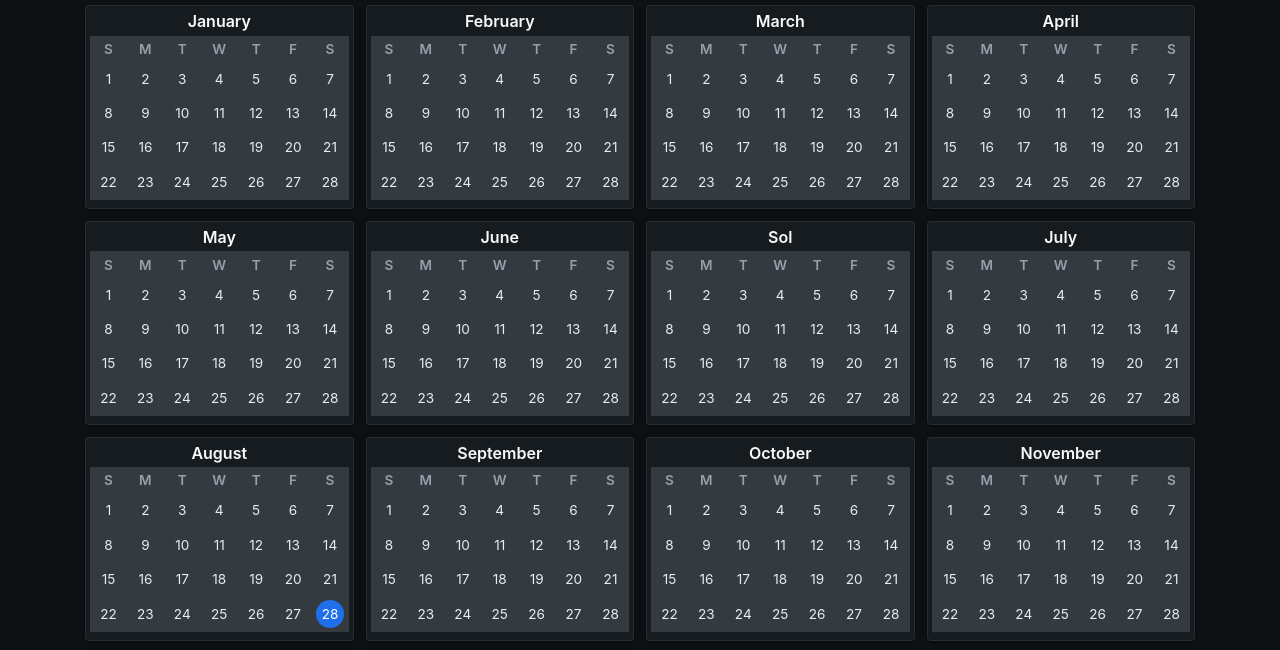
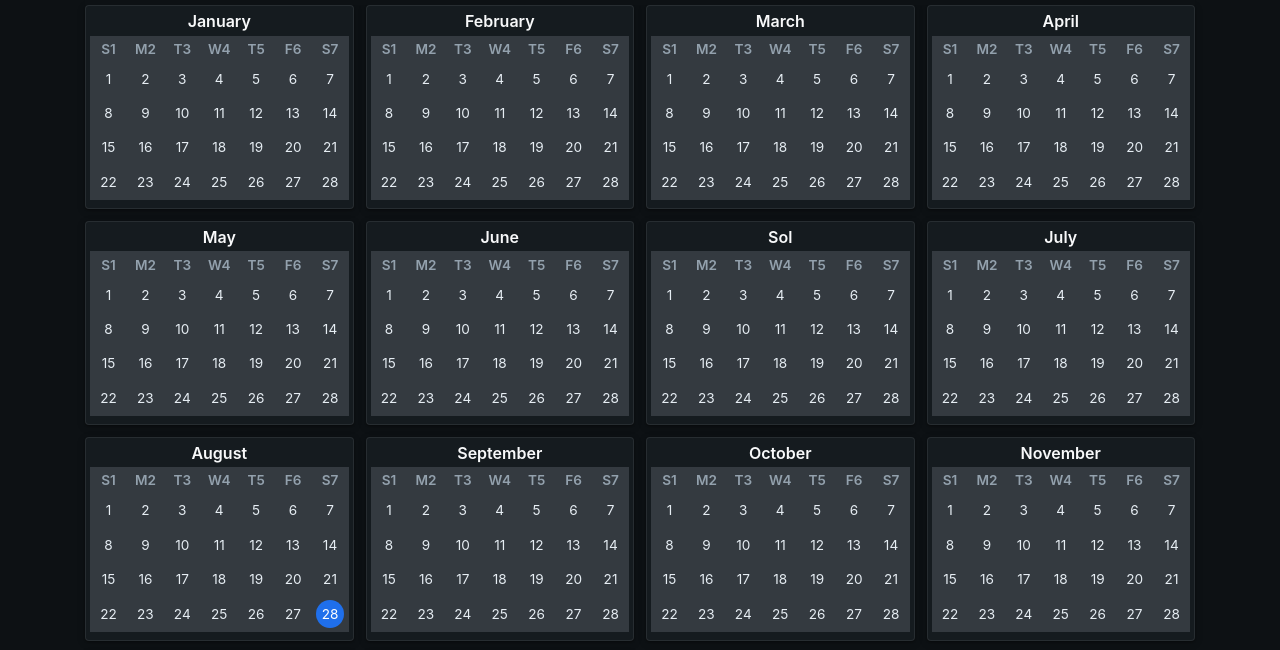
Before and after one commit to SahajJain01/fixed-calendar, a website: page index.html in a window 1280 px wide. Shown: the part 94-744 px from the top of the page. Drawn offline with nearby package versions, Linux system fonts and the light colour scheme.

Commit message:
Update index.html

```diff
--- a/index.html
+++ b/index.html
@@ -11,7 +11,7 @@
   <link rel="stylesheet" href="assets/css/bootstrap-icons.css">
   <link href="assets/css/style.css" rel="stylesheet" />
 
-  <title>Fixed Calendar 2</title>
+  <title>Fixed Calendar</title>
 </head>
 
 <body class="bg-dark" ng-controller="MainCtrl" >
@@ -37,13 +37,13 @@
           <table class="table table-dark table-sm table-borderless text-center month-table">
             <thead>
               <tr>
-                <th scope="col">S</th>
-                <th scope="col">M</th>
-                <th scope="col">T</th>
-                <th scope="col">W</th>
-                <th scope="col">T</th>
-                <th scope="col">F</th>
-                <th scope="col">S</th>
+                <th scope="col">S1</th>
+                <th scope="col">M2</th>
+                <th scope="col">T3</th>
+                <th scope="col">W4</th>
+                <th scope="col">T5</th>
+                <th scope="col">F6</th>
+                <th scope="col">S7</th>
               </tr>
             </thead>
             <tbody>
```
